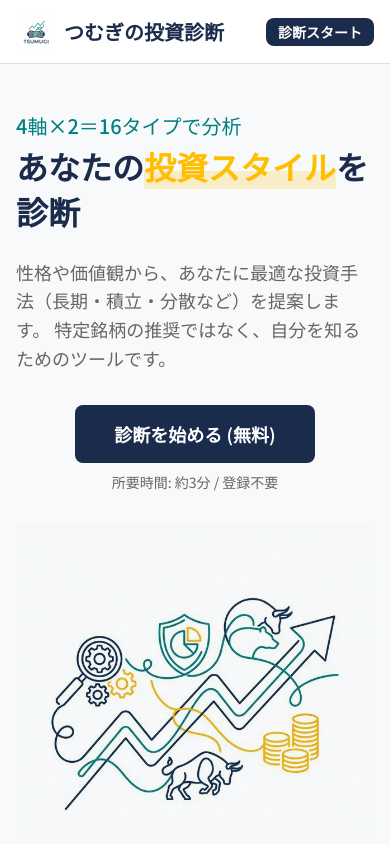
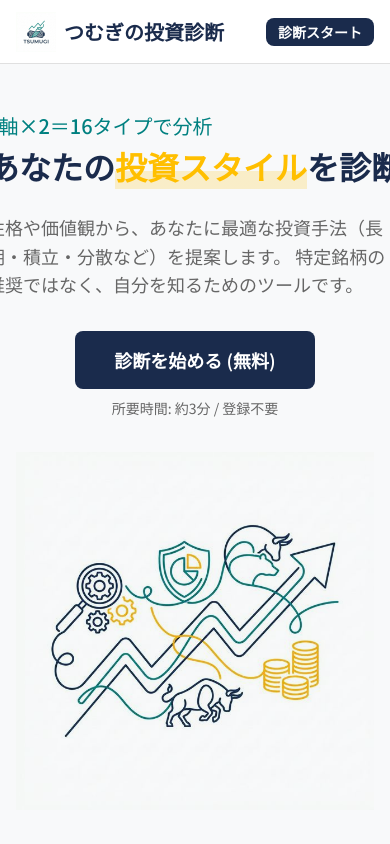
Before and after one commit to waniwanipanich463/toushi-shindan, a Next.js app: page / in a window 390 px wide. Shown: the top 844 px of the page. Built offline with nearby package versions, Linux system fonts and the light colour scheme; no server answers.

Commit message:
style: Force single line title on mobile

```diff
--- a/src/app/page.module.css
+++ b/src/app/page.module.css
@@ -84,8 +84,14 @@
 
 @media (max-width: 480px) {
   .title {
-    font-size: 1.8rem;
+    font-size: 1.6rem;
+    /* Slightly smaller base size */
   }
+}
+
+.titleMain {
+  display: inline-block;
+  white-space: nowrap;
 }
 
 .highlight {
--- a/src/app/page.tsx
+++ b/src/app/page.tsx
@@ -13,7 +13,7 @@ export default function Home() {
         <MotionWrapper className={styles.heroContent}>
           <h1 className={styles.title}>
             <span className={styles.subtitle}>4軸×2＝16タイプで分析</span>
-            あなたの<span className={styles.highlight}>投資スタイル</span>を診断
+            <span className={styles.titleMain}>あなたの<span className={styles.highlight}>投資スタイル</span>を診断</span>
           </h1>
           <p className={styles.description}>
             性格や価値観から、あなたに最適な投資手法（長期・積立・分散など）を提案します。
```
